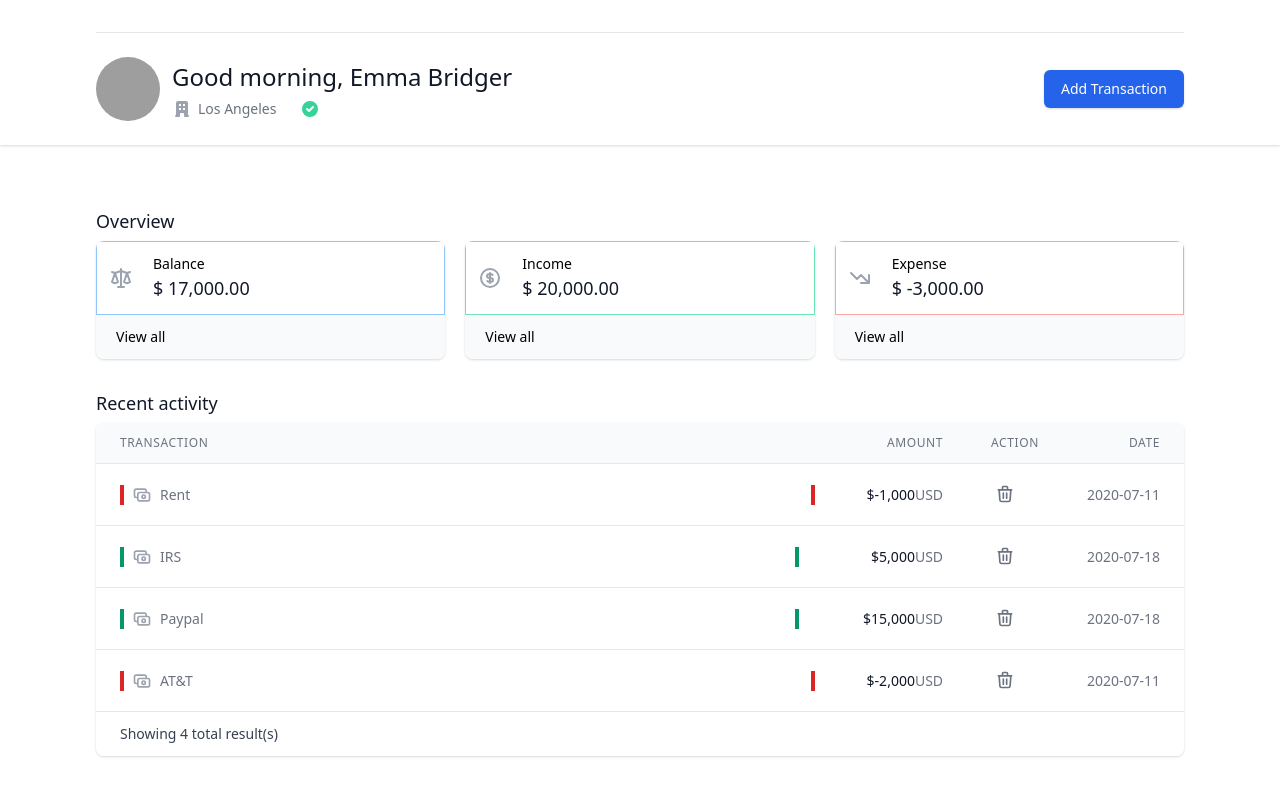
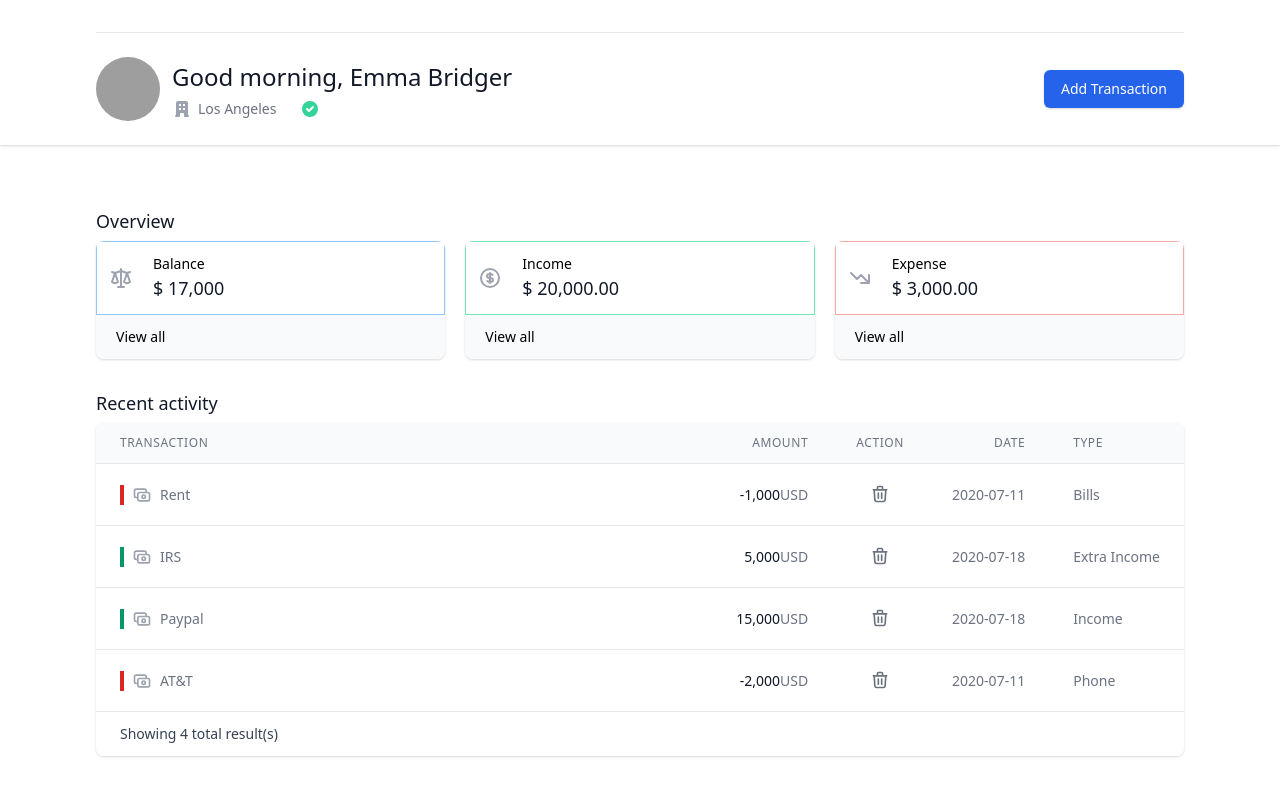
Before and after one commit to tobeyesong/expense-tracker-demo, a React (Create React App) app: page / in a window 1280 px wide. Shown: the top 796 px of the page. Built offline with nearby package versions, Linux system fonts and the light colour scheme; grey boxes are pictures that could not be loaded.

Commit message:
fix the math on the Cards,implemented type options onto modal and table

```diff
--- a/src/components/Cards.js
+++ b/src/components/Cards.js
@@ -6,6 +6,7 @@ import React, { useContext } from "react";
 
 import { numberWithCommas } from "../utils/format";
 import { GlobalContext } from "../context/GlobalState";
+// import useTransactions from "../useTransactions";
 
 import {
   ScaleIcon,
@@ -25,23 +26,31 @@ function classNames(...classes) {
 const Cards = () => {
   const { transactions } = useContext(GlobalContext);
 
-  const amounts = transactions.map((transaction) => transaction.amount);
+  const expenseTransactions = transactions.filter(
+    (t) => t.category === "expense"
+  );
+  const incomeTransactions = transactions.filter(
+    (t) => t.category === "income"
+  );
+
+  // const { total, chartData } = useTransactions(title);
 
   //BALANCE
-  const total = amounts
-    .reduce((acc, item) => Number(acc) + Number(item), 0)
-    .toFixed(2);
-
+  const balance = transactions.reduce(
+    (acc, currVal) =>
+      currVal.category === "expense"
+        ? acc - currVal.amount
+        : acc + currVal.amount,
+    0
+  );
   //INCOME
-  const income = amounts
-    .filter((item) => item > 0)
-    .reduce((acc, item) => (acc += +item), 0)
+  const income = incomeTransactions
+    .reduce((acc, currVal) => (acc += +currVal.amount), 0)
     .toFixed(2);
 
   //EXPENSE
-  const expense = amounts
-    .filter((item) => item < 0)
-    .reduce((acc, item) => (acc += +item), 0)
+  const expense = expenseTransactions
+    .reduce((acc, currVal) => (acc += +currVal.amount), 0)
     .toFixed(2);
 
   const cards = [
@@ -49,7 +58,7 @@ const Cards = () => {
       name: "Balance",
       href: "#",
       icon: ScaleIcon,
-      amount: total,
+      amount: balance,
       style: "balance",
     },
     {
--- a/src/components/Modals/AddTransactionModal.js
+++ b/src/components/Modals/AddTransactionModal.js
@@ -11,13 +11,21 @@ import { Redirect } from "react-router-dom";
 import { useHistory } from "react-router-dom";
 import { GlobalContext } from "../../context/GlobalState";
 
+import expenseCategories from "../../constants/expenseCategories";
+import incomeCategories from "../../constants/incomeCategories";
+
 import DashboardScreen from "../../screens/DashboardScreen";
 import formatDate from "../../utils/formatDate";
 
 const required = (value) => (value ? undefined : "Required");
 const mustBeNumber = (value) => (isNaN(value) ? "Must be a number" : undefined);
 
-const CreateTransactionModal = (props) => {
+const Condition = ({ when, is, children }) => (
+  <Field name={when} subscription={{ value: true }}>
+    {({ input: { value } }) => (value === is ? children : null)}
+  </Field>
+);
+const CreateTransactionModal = () => {
   const history = useHistory();
   const { addTransaction } = useContext(GlobalContext);
   const [open, setOpen] = useState(true);
@@ -84,7 +92,7 @@ const CreateTransactionModal = (props) => {
                     <form
                       className='mt-8 mb-4 space-y-6'
                       onSubmit={handleSubmit}>
-                      <div className='p-4 border-2 border-gray-100 rounded-md shadow-sm'>
+                      <div className='p-4 border-2 rounded-md shadow-sm border-black-100'>
                         <Field
                           name='name'
                           component='input'
@@ -155,9 +163,9 @@ const CreateTransactionModal = (props) => {
                           name='category'
                           component='input'
                           validate={required}>
-                          {({ input, meta }) => (
-                            <div>
-                              <div className='cursor-pointer '>
+                          {({ meta }) => (
+                            <div className='p-1 mt-1 '>
+                              <div className='cursor-pointer'>
                                 <label className='pr-3 '>
                                   <Field
                                     name='category'
@@ -199,6 +207,39 @@ const CreateTransactionModal = (props) => {
                           )}
                         </Field>
 
+                        <Condition when='category' is='income'>
+                          <Field
+                            name='incomeType'
+                            component='select'
+                            className='p-1 pl-2 bg-green-100 rounded-lg'
+                            name='type'
+                            validate={required}>
+                            <option />$
+                            {incomeCategories.map((c) => (
+                              <option
+                                key={c.type}
+                                value={c.type}
+                                className='rounded-md'>
+                                {c.type}
+                              </option>
+                            ))}
+                          </Field>
+                        </Condition>
+                        <Condition when='category' is='expense'>
+                          <Field
+                            name='expenseType'
+                            name='type'
+                            component='select'
+                            className='p-1 pl-2 bg-red-100 rounded-lg '
+                            validate={required}>
+                            <option />$
+                            {expenseCategories.map((c) => (
+                              <option key={c.type} value={c.type}>
+                                {c.type}
+                              </option>
+                            ))}
+                          </Field>
+                        </Condition>
                         {submitError && (
                           <div className='p-1 mt-1 mb-2 transition duration-500 ease-in-out rounded-md bg-red-50'>
                             <div className='flex'>
--- a/src/components/TransactionList.js
+++ b/src/components/TransactionList.js
@@ -14,8 +14,8 @@ import {
 } from "@heroicons/react/outline";
 
 const categoryStyles = {
-  expense: "border-r-4 pl-2 border-l-4 border-red-600",
-  income: "border-r-4 pl-2 mr-4 border-l-4 border-green-600",
+  expense: " pl-2 border-l-4 border-red-600",
+  income: " pl-2  border-l-4 border-green-600",
 };
 
 function classNames(...classes) {
@@ -91,6 +91,7 @@ const TransactionList = () => {
                       <th className='px-6 py-3 text-xs font-medium tracking-wider text-left text-gray-500 uppercase bg-gray-50'>
                         Transaction
                       </th>
+
                       <th className='px-6 py-3 text-xs font-medium tracking-wider text-right text-gray-500 uppercase bg-gray-50'>
                         Amount
                       </th>
@@ -99,6 +100,9 @@ const TransactionList = () => {
                       </th>
                       <th className='px-6 py-3 text-xs font-medium tracking-wider text-right text-gray-500 uppercase bg-gray-50'>
                         Date
+                      </th>
+                      <th className='px-6 py-3 text-xs font-medium tracking-wider text-left text-gray-500 uppercase bg-gray-50 md:block'>
+                        Type
                       </th>
                     </tr>
                   </thead>
@@ -127,11 +131,13 @@ const TransactionList = () => {
                         </td>
                         <td className='px-6 py-4 text-sm text-right text-gray-500 whitespace-nowrap'>
                           <span className='font-medium text-gray-900'>
-                            ${numberWithCommas(transaction.amount)}
+                            {transaction.category === "expense"
+                              ? numberWithCommas(-transaction.amount)
+                              : numberWithCommas(transaction.amount)}
                           </span>
                           {transaction.currency}
                         </td>
-                        <td className='hidden px-6 py-4 text-sm text-gray-500 whitespace-nowrap md:block'>
+                        <td className='hidden px-6 py-4 text-sm text-center text-gray-500 whitespace-nowrap md:block'>
                           <span className='inline-flex items-center p-1 font-medium '>
                             <Link to={`/transactions/${transaction.id}/delete`}>
                               <TrashIcon
@@ -141,11 +147,14 @@ const TransactionList = () => {
                             </Link>
                           </span>
                         </td>
-
                         <td className='px-6 py-4 text-sm text-right text-gray-500 whitespace-nowrap'>
                           <time dateTime={transaction.datetime}>
                             {transaction.datetime}
                           </time>
+                        </td>
+
+                        <td className='px-6 py-4 text-sm text-left text-gray-500 whitespace-nowrap'>
+                          {transaction.type}
                         </td>
                       </tr>
                     ))}
--- /dev/null
+++ b/src/constants/expenseCategories.js
@@ -0,0 +1,30 @@
+/** @format */
+const expenseColors = [
+  "bg-amber-50",
+  "#bf2f1f",
+  "#c9452c",
+  "#d3583a",
+  "#dc6a48",
+  "#e57c58",
+  "#ee8d68",
+  "#f79d79",
+  "#ffae8a",
+  "#cc474b",
+  "#f55b5f",
+];
+
+const expenseCategories = [
+  { type: "Bills", amount: 0, color: expenseColors[0] },
+  { type: "Car", amount: 0, color: expenseColors[1] },
+  { type: "Clothes", amount: 0, color: expenseColors[2] },
+  { type: "Travel", amount: 0, color: expenseColors[3] },
+  { type: "Food", amount: 0, color: expenseColors[4] },
+  { type: "Shopping", amount: 0, color: expenseColors[5] },
+  { type: "House", amount: 0, color: expenseColors[6] },
+  { type: "Entertainment", amount: 0, color: expenseColors[7] },
+  { type: "Phone", amount: 0, color: expenseColors[8] },
+  { type: "Pets", amount: 0, color: expenseColors[9] },
+  { type: "Other", amount: 0, color: expenseColors[10] },
+];
+
+export default expenseCategories;
--- /dev/null
+++ b/src/constants/incomeCategories.js
@@ -0,0 +1,27 @@
+/** @format */
+
+const incomeColors = [
+  "#123123",
+  "#154731",
+  "#165f40",
+  "#16784f",
+  "#14915f",
+  "#10ac6e",
+  "#0bc77e",
+  "#04e38d",
+  "#00ff9d",
+];
+
+const incomeCategories = [
+  { type: "Business", amount: 0, color: incomeColors[0] },
+  { type: "Investments", amount: 0, color: incomeColors[1] },
+  { type: "Extra Income", amount: 0, color: incomeColors[2] },
+  { type: "Deposits", amount: 0, color: incomeColors[3] },
+  { type: "Lottery", amount: 0, color: incomeColors[4] },
+  { type: "Gifts", amount: 0, color: incomeColors[5] },
+  { type: "Salary", amount: 0, color: incomeColors[6] },
+  { type: "Savings", amount: 0, color: incomeColors[7] },
+  { type: "Rental Income", amount: 0, color: incomeColors[8] },
+];
+
+export default incomeCategories;
--- a/src/context/GlobalState.js
+++ b/src/context/GlobalState.js
@@ -11,11 +11,12 @@ const initialState = {
       name: "Rent",
       href: "#",
       category: "expense",
-      amount: -1000,
+      amount: 1000,
       currency: "USD",
       status: "processing",
       date: "July 1, 2020",
       datetime: "2020-07-11",
+      type: "Bills",
     },
     {
       id: "2",
@@ -27,6 +28,7 @@ const initialState = {
       status: "success",
       date: "July 18, 2020",
       datetime: "2020-07-18",
+      type: "Extra Income",
     },
     {
       id: "3",
@@ -38,17 +40,19 @@ const initialState = {
       status: "success",
       date: "July 18, 2020",
       datetime: "2020-07-18",
+      type: "Income",
     },
     {
       id: "4",
       name: "AT&T",
       href: "#",
       category: "expense",
-      amount: -2000,
+      amount: 2000,
       currency: "USD",
       status: "success",
       date: "July 11, 2020",
       datetime: "2020-07-11",
+      type: "Phone",
     },
   ],
   totalTransactionCount: 4,
--- /dev/null
+++ b/src/useTransactions.js
@@ -0,0 +1,53 @@
+/** @format */
+
+import { useContext } from "react";
+import { GlobalContext } from "./context/GlobalState";
+
+import expenseCategories from "./constants/expenseCategories";
+import incomeCategories from "./constants/incomeCategories";
+
+const useTransactions = (category) => {
+  const { transactions } = useContext(GlobalContext);
+  const rightTransactions = transactions.filter((t) => t.type === category);
+  const total = rightTransactions.reduce(
+    (acc, currVal) => (acc += currVal.amount),
+    0
+  );
+  //   const transactionsPerCategory = transactions.filter(
+  //     (t) => t.cateogry === title
+  //   );
+  //   const total = transactionsPerCategory.reduce(
+  //     (acc, currVal) => ((acc += currVal.amount), 0)
+  //   );
+  const categories = (category = "income"
+    ? incomeCategories
+    : expenseCategories);
+  //   console.log({ transactionsPerCategory, total, categories });
+
+  rightTransactions.forEach((t) => {
+    const category = categories.find((c) => c.category === t.type);
+
+    if (category) category.amount += t.amount;
+  });
+
+  //   const filteredCategories = categories.filter((sc) => sc.amount > 0);
+  //   transactionsPerCategory.forEach((t) => {
+  //     const category = categories.find((c) => c.category === t.type);
+  //     if (type) type.amount += t.amount;
+  //   });
+
+  const filteredCategories = categories.filter((c) => c.amount > 0);
+
+  const chartData = {
+    datasets: [
+      {
+        data: filteredCategories.map((c) => c.amount),
+        backgroundColor: filteredCategories((c) => c.color),
+      },
+    ],
+    labels: filteredCategories.map((c) => c.category),
+  };
+  return { chartData, total };
+};
+
+export default useTransactions;
```
